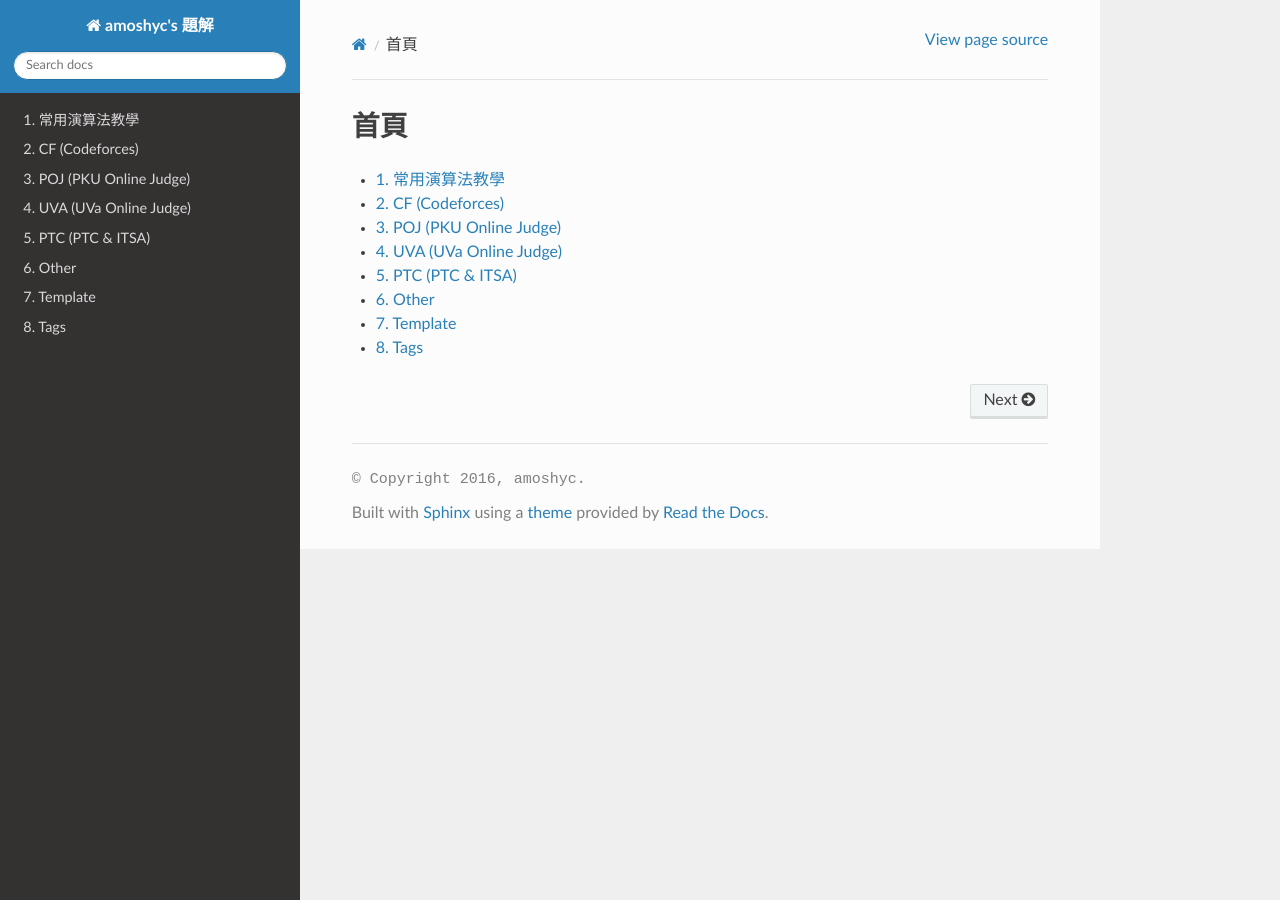
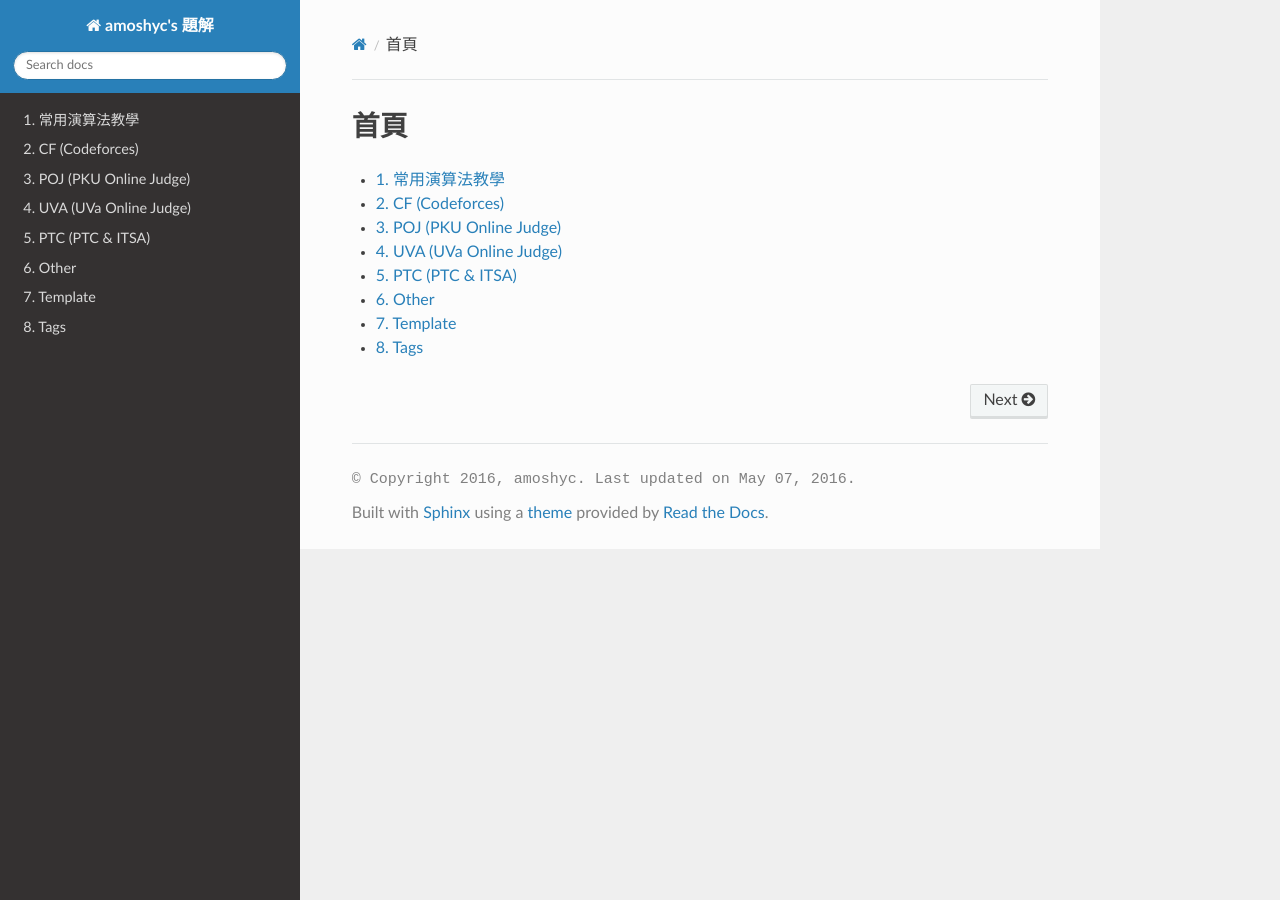
Before and after one commit to amoshyc/ojsolution, a Sphinx documentation site: the page built from docs/source/index.rst, in a window 1280 px wide. Built offline with Sphinx 7.4.7 and the Read the Docs theme 2.0.0, drawn with Linux system fonts in a browser that asks for light colours; some web fonts are replaced; pages that are not in the unit, such as notebooks, are missing from menus.

Commit message:
Remove View Page Source

```diff
--- a/docs/source/conf.py
+++ b/docs/source/conf.py
@@ -142,7 +142,7 @@ html_static_path = ['_static']
 
 # If not '', a 'Last updated on:' timestamp is inserted at every page bottom,
 # using the given strftime format.
-#html_last_updated_fmt = '%b %d, %Y'
+html_last_updated_fmt = '%b %d, %Y'
 
 # If true, SmartyPants will be used to convert quotes and dashes to
 # typographically correct entities.
@@ -165,7 +165,7 @@ html_static_path = ['_static']
 #html_split_index = False
 
 # If true, links to the reST sources are added to the pages.
-#html_show_sourcelink = True
+html_show_sourcelink = False
 
 # If true, "Created using Sphinx" is shown in the HTML footer. Default is True.
 #html_show_sphinx = True
```
